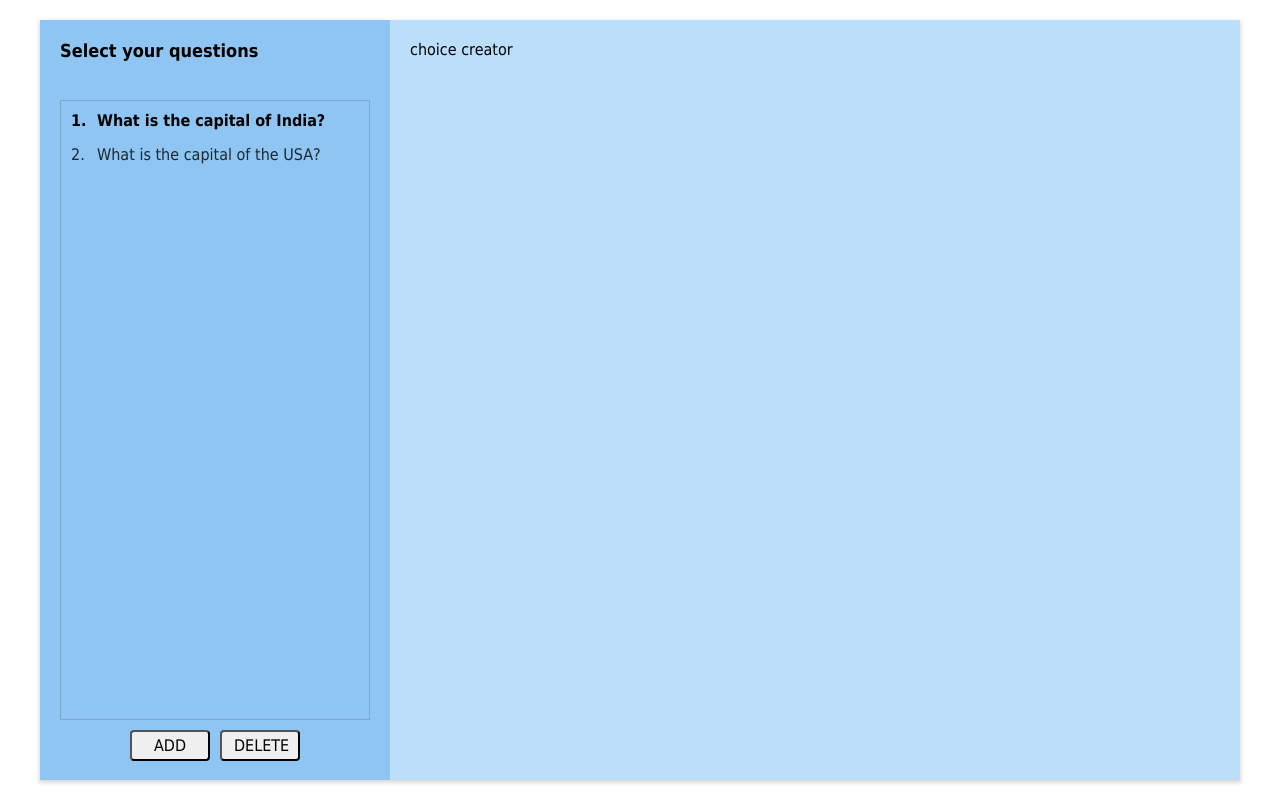
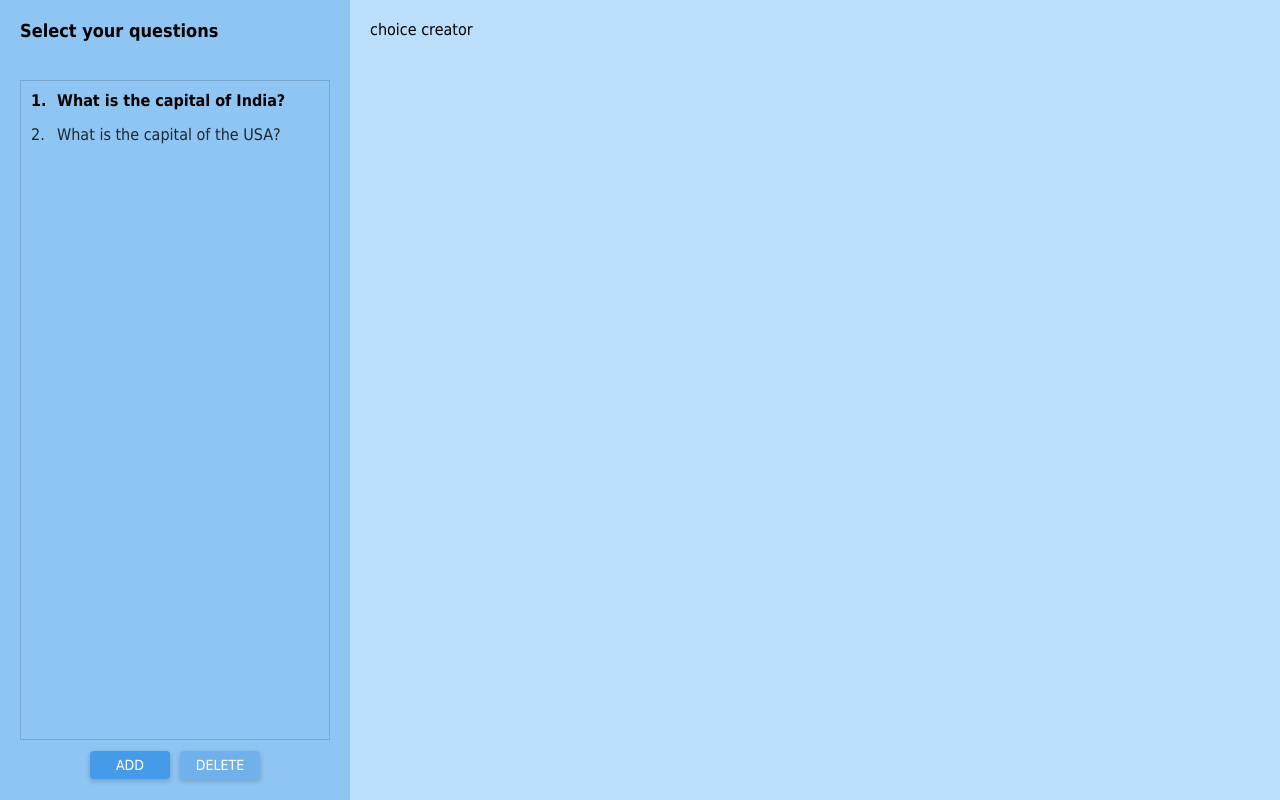
Before and after one commit to monk-kokkalis/disprz, a React (Create React App) app: page / in a window 1280 px wide. Built offline with nearby package versions, Linux system fonts and the light colour scheme.

Commit message:
added layout to question selector buttons

```diff
--- a/src/app/App.module.scss
+++ b/src/app/App.module.scss
@@ -1,5 +1,5 @@
 .Main {
-    padding: 20px 40px;
+    padding: 0px;
     height: 100vh;
     overflow: auto;
 }
--- a/src/assets/style/variables.scss
+++ b/src/assets/style/variables.scss
@@ -1,3 +1,5 @@
 :root {
-
+    --shadow-type-one: 0 5px 5px -3px rgba(0, 0, 0, 0.2),
+        0 8px 10px 1px rgba(0, 0, 0, 0.14),
+        0 3px 14px 2px rgba(0, 0, 0, 0.12);
 }
--- a/src/components/QuizCreator/components/QuestionSelector/QuestionSelector.js
+++ b/src/components/QuizCreator/components/QuestionSelector/QuestionSelector.js
@@ -3,6 +3,7 @@ import Style from './QuestionSelector.module.scss';
 import {Context} from '../../context/Provider';
 // components
 import AddQuestion from './components/AddQuestion/AddQuestion';
+import DeleteQuestion from './components/DeleteQuestion/DeleteQuestion';
 import Question from './components/Question/Question';
 function QuestionSelector() {
     const context = useContext(Context);
@@ -22,7 +23,7 @@ function QuestionSelector() {
             </section>
             <section className="buttons">
                 <AddQuestion />
-                <button>Delete</button>
+                <DeleteQuestion />
             </section>
         </div>
     )
--- a/src/components/QuizCreator/components/QuestionSelector/QuestionSelector.module.scss
+++ b/src/components/QuizCreator/components/QuestionSelector/QuestionSelector.module.scss
@@ -32,11 +32,16 @@
         gap: 10px;
         justify-content: center;
         button {
+            border: none;
             border-radius: 4px;
-            padding: 4px 12px;
+            box-shadow: 0 2px 4px 1px rgba(0, 0, 0, 0.15);
+            color: #fff;
+            font-size: 14px;
+            outline: none;
+            padding: 6px 12px;
             text-transform: uppercase;
+            transition: background-color 130ms ease-in-out, box-shadow 180ms ease-in-out;
             width: 80px;
-            @include mixins.font;
         }
     }
 }
--- a/src/components/QuizCreator/components/QuestionSelector/components/AddQuestion/AddQuestion.js
+++ b/src/components/QuizCreator/components/QuestionSelector/components/AddQuestion/AddQuestion.js
@@ -1,4 +1,5 @@
 import {useContext} from 'react';
+import Style from './AddQuestion.module.scss';
 // provider
 import {Context} from '../../../../context/Provider';
 import {questionActions} from '../../../../context/reducers/questions/index';
@@ -13,7 +14,7 @@ function AddQuestion() {
         });
     }
     return (
-        <button onClick={clickHandler}>Add</button>
+        <button onClick={clickHandler} className={Style.Main} >Add</button>
     )
 }
 
--- /dev/null
+++ b/src/components/QuizCreator/components/QuestionSelector/components/AddQuestion/AddQuestion.module.scss
@@ -0,0 +1,6 @@
+.Main {
+    background-color: #469BE8;
+    &:active, &:hover {
+        background-color: #05549B;
+    }
+}
--- /dev/null
+++ b/src/components/QuizCreator/components/QuestionSelector/components/DeleteQuestion/DeleteQuestion.js
@@ -0,0 +1,17 @@
+import {useContext} from 'react';
+import Style from './DeleteQuestion.module.scss';
+// provider
+import {Context} from '../../../../context/Provider';
+import {questionActions} from '../../../../context/reducers/questions/index';
+function DeleteQuestion() {
+    const context = useContext(Context);
+    const {questState, questDispatch} = context;
+    const clickHandler = () => {
+
+    }
+    return (
+        <button className={Style.Main} onClick={clickHandler}>Delete</button>
+    )
+}
+
+export default DeleteQuestion;
--- /dev/null
+++ b/src/components/QuizCreator/components/QuestionSelector/components/DeleteQuestion/DeleteQuestion.module.scss
@@ -0,0 +1,6 @@
+.Main {
+    background-color: #70B1EC;
+    &:active, &:hover {
+        background-color: #0879DF;
+    }
+}
```
